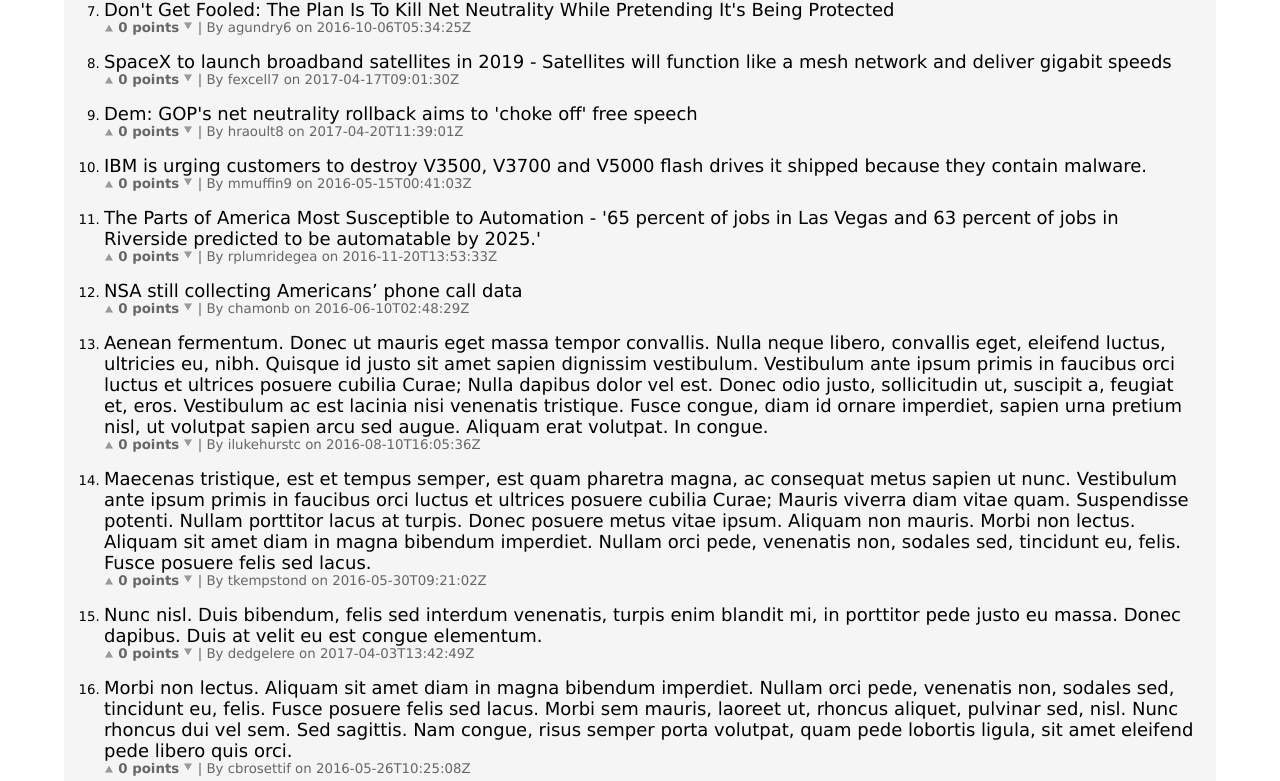
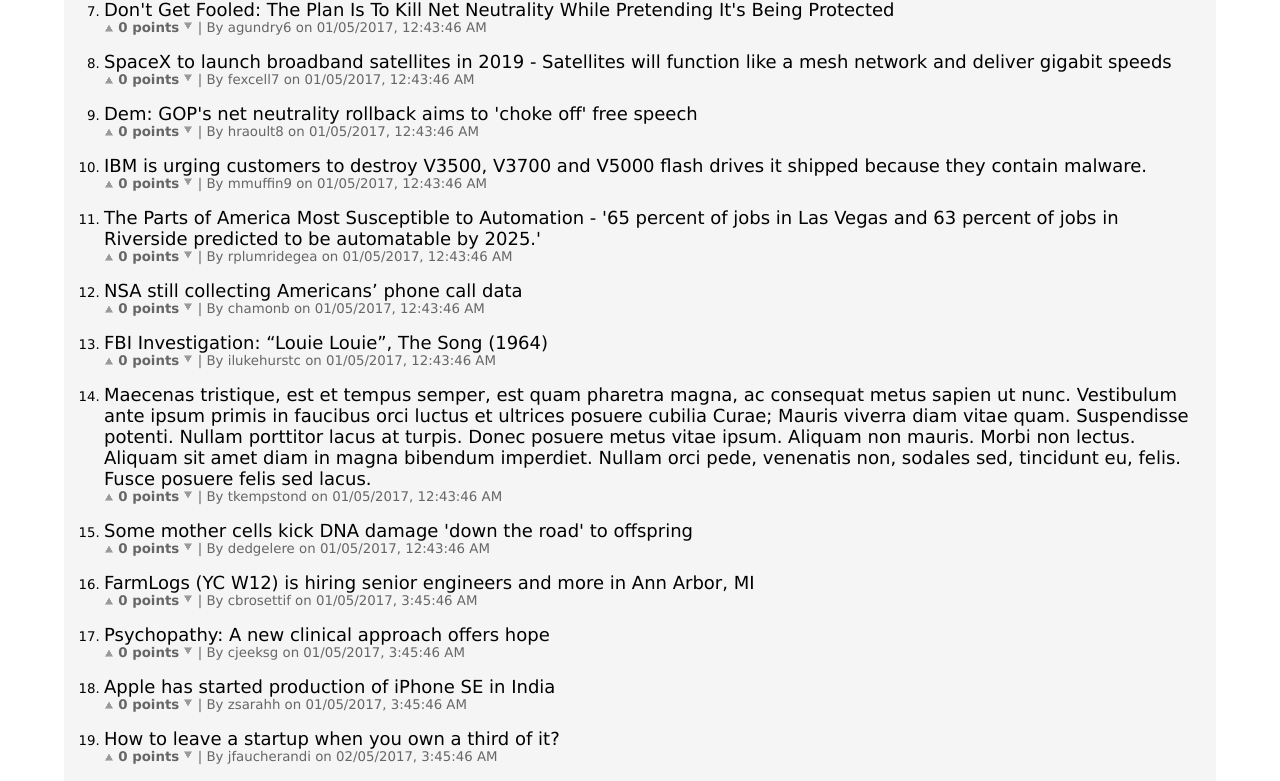
Before and after one commit to joriguzman/react-reddit, a React (Create React App) app: page / in a window 1280 px wide. Shown: the part 420-1201 px from the top of the page. Built offline with nearby package versions, Linux system fonts and the light colour scheme.

Commit message:
Clean up initial data

```diff
--- a/src/database.js
+++ b/src/database.js
@@ -4,7 +4,7 @@ const loadInitialTopics = () => {
             'topicId': 1,
             'username': 'gskellorne0',
             'topic': 'Netflix Has Almost 4x as Many Streaming Subscribers as Comcast has Cable Subscribers',
-            'creationDate': '2016-10-25T11:08:25Z',
+            'creationDate': '01/05/2017, 12:43:46 AM',
             'upvotes': [
                 {
                     'username': 'gskellorne0'
@@ -32,7 +32,7 @@ const loadInitialTopics = () => {
             'topicId': 2,
             'username': 'qtingcomb1',
             'topic': 'Google Docs users hit with sophisticated phishing attack',
-            'creationDate': '2016-09-05T13:26:51Z',
+            'creationDate': '01/05/2017, 12:43:46 AM',
             'upvotes': [
                 {
                     'username': 'lwinchcum6'
@@ -60,7 +60,7 @@ const loadInitialTopics = () => {
             'topicId': 3,
             'username': 'goverland2',
             'topic': 'Why Netflix Is Winning the Online Piracy Wars',
-            'creationDate': '2017-03-04T03:14:46Z',
+            'creationDate': '01/05/2017, 12:43:46 AM',
             'upvotes': [
                 {
                     'username': 'jdraperh',
@@ -94,7 +94,7 @@ const loadInitialTopics = () => {
             'topicId': 4,
             'username': 'rhenrionot3',
             'topic': 'Global WhatsApp Outage',
-            'creationDate': '2016-09-22T02:25:29Z',
+            'creationDate': '01/05/2017, 1:43:46 AM',
             'upvotes': [],
             'downvotes': []
         },
@@ -102,7 +102,7 @@ const loadInitialTopics = () => {
             'topicId': 5,
             'username': 'hmacilhench4',
             'topic': "Why isn't Net Neutrality a bigger deal right now?",
-            'creationDate': '2016-10-07T15:03:54Z',
+            'creationDate': '01/05/2017, 12:45:46 AM',
             'upvotes': [],
             'downvotes': []
         },
@@ -110,7 +110,7 @@ const loadInitialTopics = () => {
             'topicId': 6,
             'username': 'ddommerque5',
             'topic': "Windows 10 S won't let you change the default browser or switch to Google search",
-            'creationDate': '2017-01-10T16:57:13Z',
+            'creationDate': '01/05/2017, 2:43:46 AM',
             'upvotes': [],
             'downvotes': []
         },
@@ -118,7 +118,7 @@ const loadInitialTopics = () => {
             'topicId': 7,
             'username': 'agundry6',
             'topic': "Don't Get Fooled: The Plan Is To Kill Net Neutrality While Pretending It's Being Protected",
-            'creationDate': '2016-10-06T05:34:25Z',
+            'creationDate': '01/05/2017, 12:43:46 AM',
             'upvotes': [],
             'downvotes': []
         },
@@ -126,7 +126,7 @@ const loadInitialTopics = () => {
             'topicId': 8,
             'username': 'fexcell7',
             'topic': 'SpaceX to launch broadband satellites in 2019 - Satellites will function like a mesh network and deliver gigabit speeds',
-            'creationDate': '2017-04-17T09:01:30Z',
+            'creationDate': '01/05/2017, 12:43:46 AM',
             'upvotes': [],
             'downvotes': []
         },
@@ -134,7 +134,7 @@ const loadInitialTopics = () => {
             'topicId': 9,
             'username': 'hraoult8',
             'topic': "Dem: GOP's net neutrality rollback aims to 'choke off' free speech",
-            'creationDate': '2017-04-20T11:39:01Z',
+            'creationDate': '01/05/2017, 12:43:46 AM',
             'upvotes': [],
             'downvotes': []
         },
@@ -142,7 +142,7 @@ const loadInitialTopics = () => {
             'topicId': 10,
             'username': 'mmuffin9',
             'topic': 'IBM is urging customers to destroy V3500, V3700 and V5000 flash drives it shipped because they contain malware.',
-            'creationDate': '2016-05-15T00:41:03Z',
+            'creationDate': '01/05/2017, 12:43:46 AM',
             'upvotes': [],
             'downvotes': []
         },
@@ -150,7 +150,7 @@ const loadInitialTopics = () => {
             'topicId': 11,
             'username': 'rplumridegea',
             'topic': 'The Parts of America Most Susceptible to Automation - \'65 percent of jobs in Las Vegas and 63 percent of jobs in Riverside predicted to be automatable by 2025.\'',
-            'creationDate': '2016-11-20T13:53:33Z',
+            'creationDate': '01/05/2017, 12:43:46 AM',
             'upvotes': [],
             'downvotes': []
         },
@@ -158,15 +158,15 @@ const loadInitialTopics = () => {
             'topicId': 12,
             'username': 'chamonb',
             'topic': 'NSA still collecting Americans’ phone call data',
-            'creationDate': '2016-06-10T02:48:29Z',
+            'creationDate': '01/05/2017, 12:43:46 AM',
             'upvotes': [],
             'downvotes': []
         },
         {
             'topicId': 13,
             'username': 'ilukehurstc',
-            'topic': 'Aenean fermentum. Donec ut mauris eget massa tempor convallis. Nulla neque libero, convallis eget, eleifend luctus, ultricies eu, nibh. Quisque id justo sit amet sapien dignissim vestibulum. Vestibulum ante ipsum primis in faucibus orci luctus et ultrices posuere cubilia Curae; Nulla dapibus dolor vel est. Donec odio justo, sollicitudin ut, suscipit a, feugiat et, eros. Vestibulum ac est lacinia nisi venenatis tristique. Fusce congue, diam id ornare imperdiet, sapien urna pretium nisl, ut volutpat sapien arcu sed augue. Aliquam erat volutpat. In congue.',
-            'creationDate': '2016-08-10T16:05:36Z',
+            'topic': 'FBI Investigation: “Louie Louie”, The Song (1964)',
+            'creationDate': '01/05/2017, 12:43:46 AM',
             'upvotes': [],
             'downvotes': []
         },
@@ -174,135 +174,135 @@ const loadInitialTopics = () => {
             'topicId': 14,
             'username': 'tkempstond',
             'topic': 'Maecenas tristique, est et tempus semper, est quam pharetra magna, ac consequat metus sapien ut nunc. Vestibulum ante ipsum primis in faucibus orci luctus et ultrices posuere cubilia Curae; Mauris viverra diam vitae quam. Suspendisse potenti. Nullam porttitor lacus at turpis. Donec posuere metus vitae ipsum. Aliquam non mauris. Morbi non lectus. Aliquam sit amet diam in magna bibendum imperdiet. Nullam orci pede, venenatis non, sodales sed, tincidunt eu, felis. Fusce posuere felis sed lacus.',
-            'creationDate': '2016-05-30T09:21:02Z',
+            'creationDate': '01/05/2017, 12:43:46 AM',
             'upvotes': [],
             'downvotes': []
         },
         {
             'topicId': 15,
             'username': 'dedgelere',
-            'topic': 'Nunc nisl. Duis bibendum, felis sed interdum venenatis, turpis enim blandit mi, in porttitor pede justo eu massa. Donec dapibus. Duis at velit eu est congue elementum.',
-            'creationDate': '2017-04-03T13:42:49Z',
+            'topic': 'Some mother cells kick DNA damage \'down the road\' to offspring',
+            'creationDate': '01/05/2017, 12:43:46 AM',
             'upvotes': [],
             'downvotes': []
         },
         {
             'topicId': 16,
             'username': 'cbrosettif',
-            'topic': 'Morbi non lectus. Aliquam sit amet diam in magna bibendum imperdiet. Nullam orci pede, venenatis non, sodales sed, tincidunt eu, felis. Fusce posuere felis sed lacus. Morbi sem mauris, laoreet ut, rhoncus aliquet, pulvinar sed, nisl. Nunc rhoncus dui vel sem. Sed sagittis. Nam congue, risus semper porta volutpat, quam pede lobortis ligula, sit amet eleifend pede libero quis orci.',
-            'creationDate': '2016-05-26T10:25:08Z',
+            'topic': 'FarmLogs (YC W12) is hiring senior engineers and more in Ann Arbor, MI',
+            'creationDate': '01/05/2017, 3:45:46 AM',
             'upvotes': [],
             'downvotes': []
         },
         {
             'topicId': 17,
             'username': 'cjeeksg',
-            'topic': 'Donec dapibus.',
-            'creationDate': '2016-07-13T19:22:39Z',
+            'topic': 'Psychopathy: A new clinical approach offers hope',
+            'creationDate': '01/05/2017, 3:45:46 AM',
             'upvotes': [],
             'downvotes': []
         },
         {
             'topicId': 18,
             'username': 'zsarahh',
-            'topic': 'Morbi vel lectus in quam fringilla rhoncus. Mauris enim leo, rhoncus sed, vestibulum sit amet, cursus id, turpis. Integer aliquet, massa id lobortis convallis, tortor risus dapibus augue, vel accumsan tellus nisi eu orci. Mauris lacinia sapien quis libero. Nullam sit amet turpis elementum ligula vehicula consequat. Morbi a ipsum. Integer a nibh. In quis justo.',
-            'creationDate': '2016-09-08T02:23:17Z',
+            'topic': 'Apple has started production of iPhone SE in India',
+            'creationDate': '01/05/2017, 3:45:46 AM',
             'upvotes': [],
             'downvotes': []
         },
         {
             'topicId': 19,
             'username': 'jfaucherandi',
-            'topic': 'Praesent lectus. Vestibulum quam sapien, varius ut, blandit non, interdum in, ante. Vestibulum ante ipsum primis in faucibus orci luctus et ultrices posuere cubilia Curae; Duis faucibus accumsan odio. Curabitur convallis. Duis consequat dui nec nisi volutpat eleifend. Donec ut dolor. Morbi vel lectus in quam fringilla rhoncus. Mauris enim leo, rhoncus sed, vestibulum sit amet, cursus id, turpis.',
-            'creationDate': '2016-08-20T21:01:10Z',
+            'topic': 'How to leave a startup when you own a third of it?',
+            'creationDate': '02/05/2017, 3:45:46 AM',
             'upvotes': [],
             'downvotes': []
         },
         {
             'topicId': 20,
             'username': 'bwindlessj',
-            'topic': 'Vivamus vel nulla eget eros elementum pellentesque. Quisque porta volutpat erat. Quisque erat eros, viverra eget, congue eget, semper rutrum, nulla.',
-            'creationDate': '2017-03-25T06:42:11Z',
+            'topic': 'Any Half-Decent Hacker Could Break into Mar-A-Lago',
+            'creationDate': '01/05/2017, 3:45:46 AM',
             'upvotes': [],
             'downvotes': []
         },
         {
             'topicId': 21,
             'username': 'dsaytonk',
-            'topic': 'Sed ante. Vivamus tortor. Duis mattis egestas metus. Aenean fermentum. Donec ut mauris eget massa tempor convallis.',
-            'creationDate': '2016-10-19T21:22:17Z',
+            'topic': 'Autonomous Ships',
+            'creationDate': '01/05/2017, 3:45:46 AM',
             'upvotes': [],
             'downvotes': []
         },
         {
             'topicId': 22,
             'username': 'jmoodiel',
-            'topic': 'Integer a nibh. In quis justo. Maecenas rhoncus aliquam lacus. Morbi quis tortor id nulla ultrices aliquet. Maecenas leo odio, condimentum id, luctus nec, molestie sed, justo. Pellentesque viverra pede ac diam.',
-            'creationDate': '2017-02-19T04:55:59Z',
+            'topic': 'ExtraTorrent Shuts Down for Good',
+            'creationDate': '01/05/2017, 3:45:46 AM',
             'upvotes': [],
             'downvotes': []
         },
         {
             'topicId': 23,
             'username': 'ccollopm',
-            'topic': 'In tempor, turpis nec euismod scelerisque, quam turpis adipiscing lorem, vitae mattis nibh ligula nec sem. Duis aliquam convallis nunc. Proin at turpis a pede posuere nonummy.',
-            'creationDate': '2017-03-10T08:32:04Z',
+            'topic': 'A new sort of hedge fund relies on crowd-sourcing',
+            'creationDate': '01/05/2017, 3:45:46 AM',
             'upvotes': [],
             'downvotes': []
         },
         {
             'topicId': 24,
             'username': 'rkieltn',
-            'topic': 'Vestibulum ac est lacinia nisi venenatis tristique. Fusce congue, diam id ornare imperdiet, sapien urna pretium nisl, ut volutpat sapien arcu sed augue. Aliquam erat volutpat. In congue.',
-            'creationDate': '2017-04-29T12:20:22Z',
+            'topic': 'Vancouver bans whales and dolphins at aquarium',
+            'creationDate': '01/05/2017, 3:45:46 AM',
             'upvotes': [],
             'downvotes': []
         },
         {
             'topicId': 25,
             'username': 'lschutto',
-            'topic': 'Vestibulum ante ipsum primis in faucibus orci luctus et ultrices posuere cubilia Curae; Duis faucibus accumsan odio. Curabitur convallis. Duis consequat dui nec nisi volutpat eleifend. Donec ut dolor. Morbi vel lectus in quam fringilla rhoncus. Mauris enim leo, rhoncus sed, vestibulum sit amet, cursus id, turpis. Integer aliquet, massa id lobortis convallis, tortor risus dapibus augue, vel accumsan tellus nisi eu orci.',
-            'creationDate': '2016-07-04T11:48:04Z',
+            'topic': 'Tips for Building High-Quality Django Apps at Scale',
+            'creationDate': '01/05/2017, 3:45:46 AM',
             'upvotes': [],
             'downvotes': []
         },
         {
             'topicId': 26,
             'username': 'tgemsonp',
-            'topic': 'Phasellus in felis. Donec semper sapien a libero. Nam dui. Proin leo odio, porttitor id, consequat in, consequat ut, nulla.',
-            'creationDate': '2017-04-19T17:48:27Z',
+            'topic': 'Google I/O 2017',
+            'creationDate': '01/05/2017, 3:45:46 AM',
             'upvotes': [],
             'downvotes': []
         },
         {
             'topicId': 27,
             'username': 'tnollethq',
-            'topic': 'Vivamus in felis eu sapien cursus vestibulum. Proin eu mi. Nulla ac enim. In tempor, turpis nec euismod scelerisque, quam turpis adipiscing lorem, vitae mattis nibh ligula nec sem. Duis aliquam convallis nunc. Proin at turpis a pede posuere nonummy. Integer non velit. Donec diam neque, vestibulum eget, vulputate ut, ultrices vel, augue. Vestibulum ante ipsum primis in faucibus orci luctus et ultrices posuere cubilia Curae; Donec pharetra, magna vestibulum aliquet ultrices, erat tortor sollicitudin mi, sit amet lobortis sapien sapien non mi. Integer ac neque.',
-            'creationDate': '2017-03-13T20:49:13Z',
+            'topic': 'Android now supports the Kotlin programming language',
+            'creationDate': '01/05/2017, 3:45:46 AM',
             'upvotes': [],
             'downvotes': []
         },
         {
             'topicId': 28,
             'username': 'jbrasenerr',
-            'topic': 'Morbi a ipsum. Integer a nibh. In quis justo. Maecenas rhoncus aliquam lacus. Morbi quis tortor id nulla ultrices aliquet. Maecenas leo odio, condimentum id, luctus nec, molestie sed, justo. Pellentesque viverra pede ac diam. Cras pellentesque volutpat dui. Maecenas tristique, est et tempus semper, est quam pharetra magna, ac consequat metus sapien ut nunc.',
-            'creationDate': '2016-08-14T04:12:18Z',
+            'topic': 'ArcaOS 5.0 now available: new OS/2 distribution',
+            'creationDate': '01/05/2017, 3:45:46 AM',
             'upvotes': [],
             'downvotes': []
         },
         {
             'topicId': 29,
             'username': 'asiegertszs',
-            'topic': 'Pellentesque at nulla. Suspendisse potenti. Cras in purus eu magna vulputate luctus. Cum sociis natoque penatibus et magnis dis parturient montes, nascetur ridiculus mus. Vivamus vestibulum sagittis sapien. Cum sociis natoque penatibus et magnis dis parturient montes, nascetur ridiculus mus. Etiam vel augue.',
-            'creationDate': '2017-02-13T16:42:20Z',
+            'topic': 'Oculus Research to Present Focal Surface Display Discovery at SIGGRAPH',
+            'creationDate': '01/05/2017, 1:45:46 AM',
             'upvotes': [],
             'downvotes': []
         },
         {
             'topicId': 30,
             'username': 'dburget',
-            'topic': 'Duis consequat dui nec nisi volutpat eleifend. Donec ut dolor. Morbi vel lectus in quam fringilla rhoncus. Mauris enim leo, rhoncus sed, vestibulum sit amet, cursus id, turpis. Integer aliquet, massa id lobortis convallis, tortor risus dapibus augue, vel accumsan tellus nisi eu orci. Mauris lacinia sapien quis libero. Nullam sit amet turpis elementum ligula vehicula consequat. Morbi a ipsum. Integer a nibh. In quis justo.',
-            'creationDate': '2016-07-21T21:32:00Z',
+            'topic': 'A Case of Stolen Source Code',
+            'creationDate': '01/05/2017, 1:45:46 AM',
             'upvotes': [],
             'downvotes': []
         }
```
